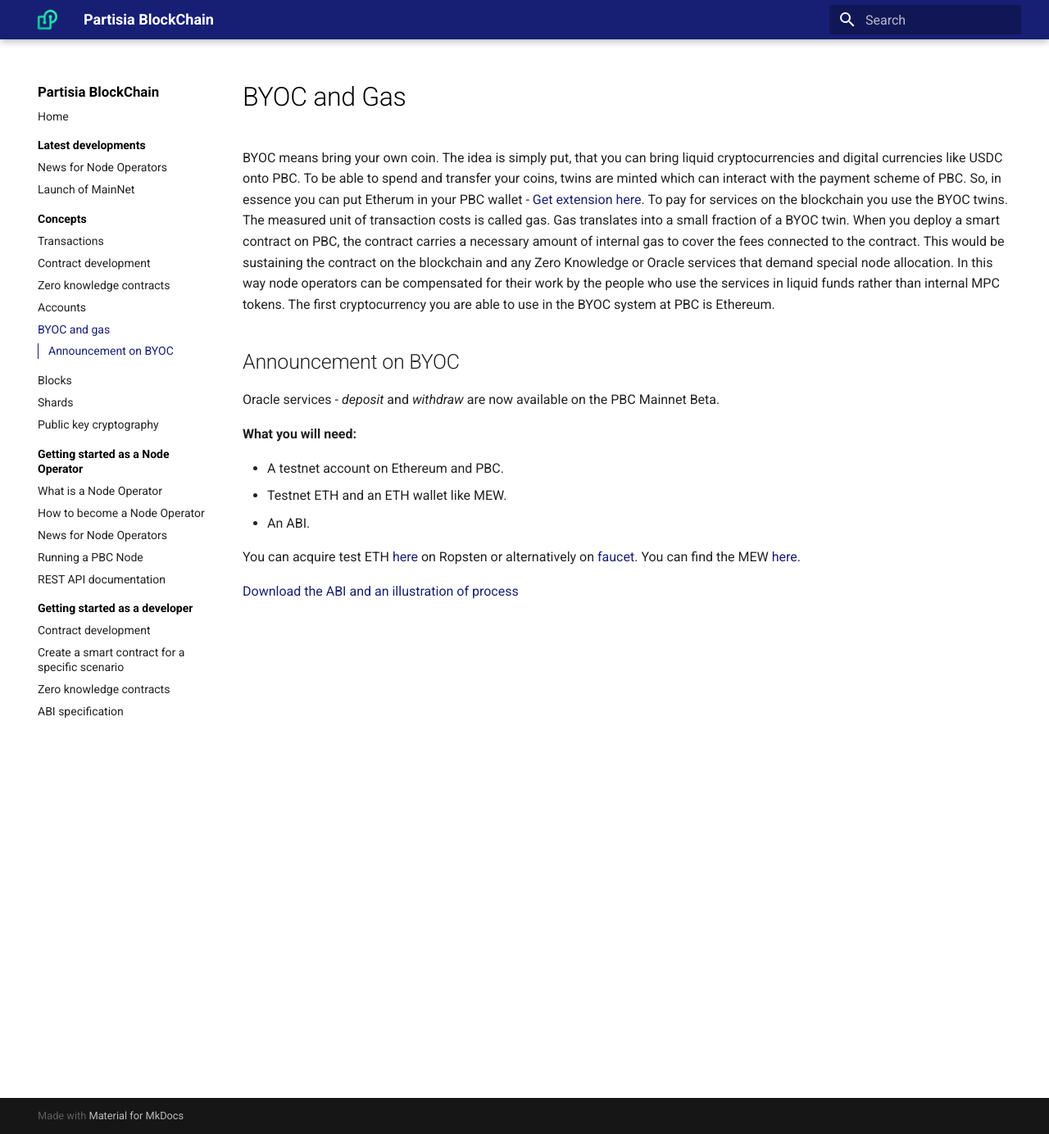
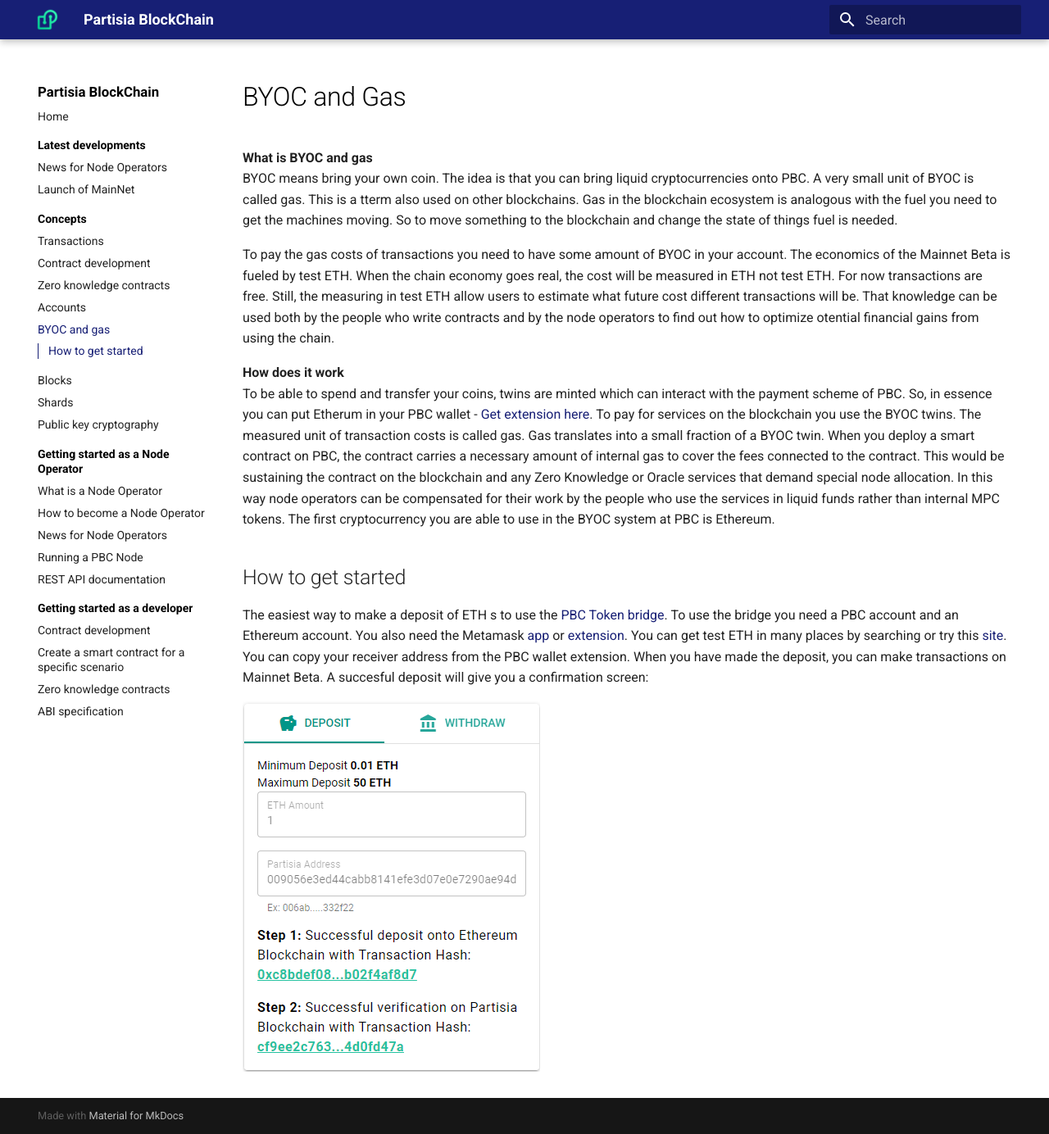
Before and after one commit to 0xSero/partisia-docs, an MkDocs documentation site: the page built from docs/byoc.md, in a window 1280 px wide and 1384 px high. Shown: the whole window at 82% size. Built offline with MkDocs 1.6.1 and Material for MkDocs 9.7.7, drawn with Linux system fonts in a browser that asks for light colours; a script that is not in the unit is left out.

Commit message:
BYOC Guide

```diff
--- a/docs/byoc.md
+++ b/docs/byoc.md
@@ -1,21 +1,18 @@
 # BYOC and Gas
 
-BYOC means bring your own coin. The idea is simply put, that you can bring liquid cryptocurrencies and digital currencies like USDC onto PBC. To be able to spend and transfer your coins, twins are minted which can interact with the payment scheme of PBC. So, in essence you can put Etherum in your PBC wallet - [Get extension here](https://chrome.google.com/webstore/detail/partisia-wallet/gjkdbeaiifkpoencioahhcilildpjhgh). To pay for services on the blockchain you use the BYOC twins. The measured unit of transaction costs is called gas. Gas translates into a small fraction of a BYOC twin. When you deploy a smart contract on PBC, the contract carries a necessary amount of internal gas to cover the fees connected to the contract. This would be sustaining the contract on the blockchain and any Zero Knowledge or Oracle services that demand special node allocation.
+**What is BYOC and gas**
+BYOC means bring your own coin. The idea is that you can bring liquid cryptocurrencies onto PBC. A very small unit of BYOC is called gas. This is a tterm also used on other blockchains. Gas in the blockchain ecosystem is analogous with the fuel you need to get the machines moving. So to move something to the blockchain and change the state of things fuel is needed.
+
+To pay the gas costs of transactions you need to have some amount of BYOC in your account. The economics of the Mainnet Beta is fueled by test ETH. When the chain economy goes real, the cost will be measured in ETH not test ETH. For now transactions are free. Still, the measuring in test ETH allow users to estimate what future cost different transactions will be. That knowledge can be used both by the people who write contracts and by the node operators to find out how to optimize otential financial gains from using the chain.
+
+**How does it work**
+To be able to spend and transfer your coins, twins are minted which can interact with the payment scheme of PBC. So, in essence you can put Etherum in your PBC wallet - [Get extension here](https://chrome.google.com/webstore/detail/partisia-wallet/gjkdbeaiifkpoencioahhcilildpjhgh). To pay for services on the blockchain you use the BYOC twins. The measured unit of transaction costs is called gas. Gas translates into a small fraction of a BYOC twin. When you deploy a smart contract on PBC, the contract carries a necessary amount of internal gas to cover the fees connected to the contract. This would be sustaining the contract on the blockchain and any Zero Knowledge or Oracle services that demand special node allocation.
 In this way node operators can be compensated for their work by the people who use the services in liquid funds rather than internal MPC tokens.
 The first cryptocurrency you are able to use in the BYOC system at PBC is Ethereum.
 
-## Announcement on BYOC
+## How to get started
 
-Oracle services - *deposit* and *withdraw* are now available on the PBC Mainnet Beta.
+The easiest way to make a deposit of ETH s to use the [PBC Token bridge](https://bridge.mpcexplorer.com/). To use the bridge you need a PBC account and an Ethereum account. You also need the Metamask [app](https://metamask.io/) or [extension](https://chrome.google.com/webstore/detail/metamask/nkbihfbeogaeaoehlefnkodbefgpgknn).
+You can get test ETH in many places by searching or try this [site](https://ropsten.oregonctf.org/eth). You can copy your receiver address from the PBC wallet extension. When you have made the deposit, you can make transactions on Mainnet Beta. A succesful deposit will give you a confirmation screen:
 
-**What you will need:**
-
-* A testnet account on Ethereum and PBC.
-* Testnet ETH and an ETH wallet like MEW.
-* An ABI.
-
-You can acquire test ETH [here](https://faucet.ropsten.be/) on Ropsten or
-alternatively on [faucet](https://faucet.dimensions.network/).
-You can find the MEW [here](https://www.myetherwallet.com/).
-
-[Download the ABI and an illustration of process](ABI_PDF_BYOC.zip)
+![Deposit](Confirmation.png)
```
Also changed, not shown: docs/Confirmation.png (added).
